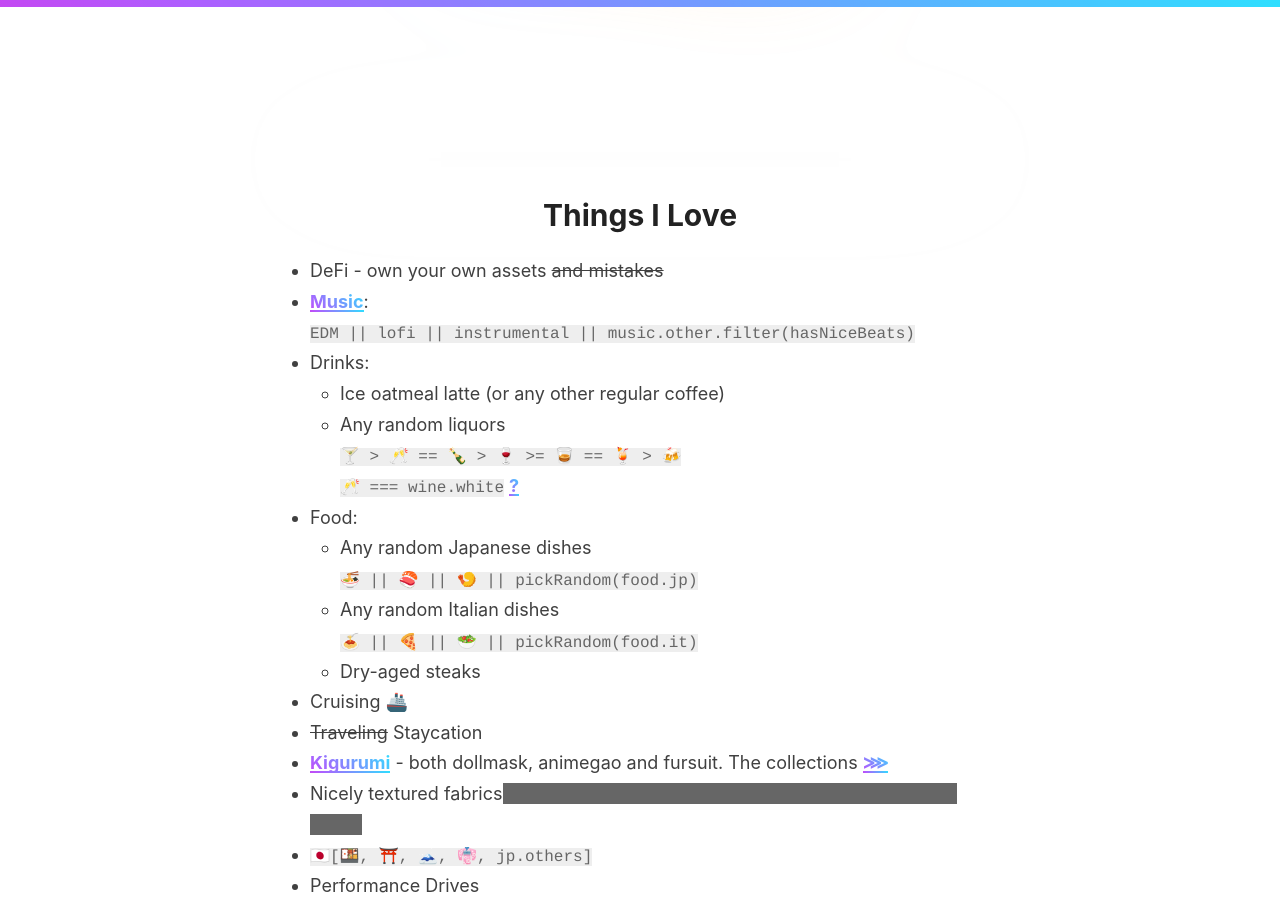
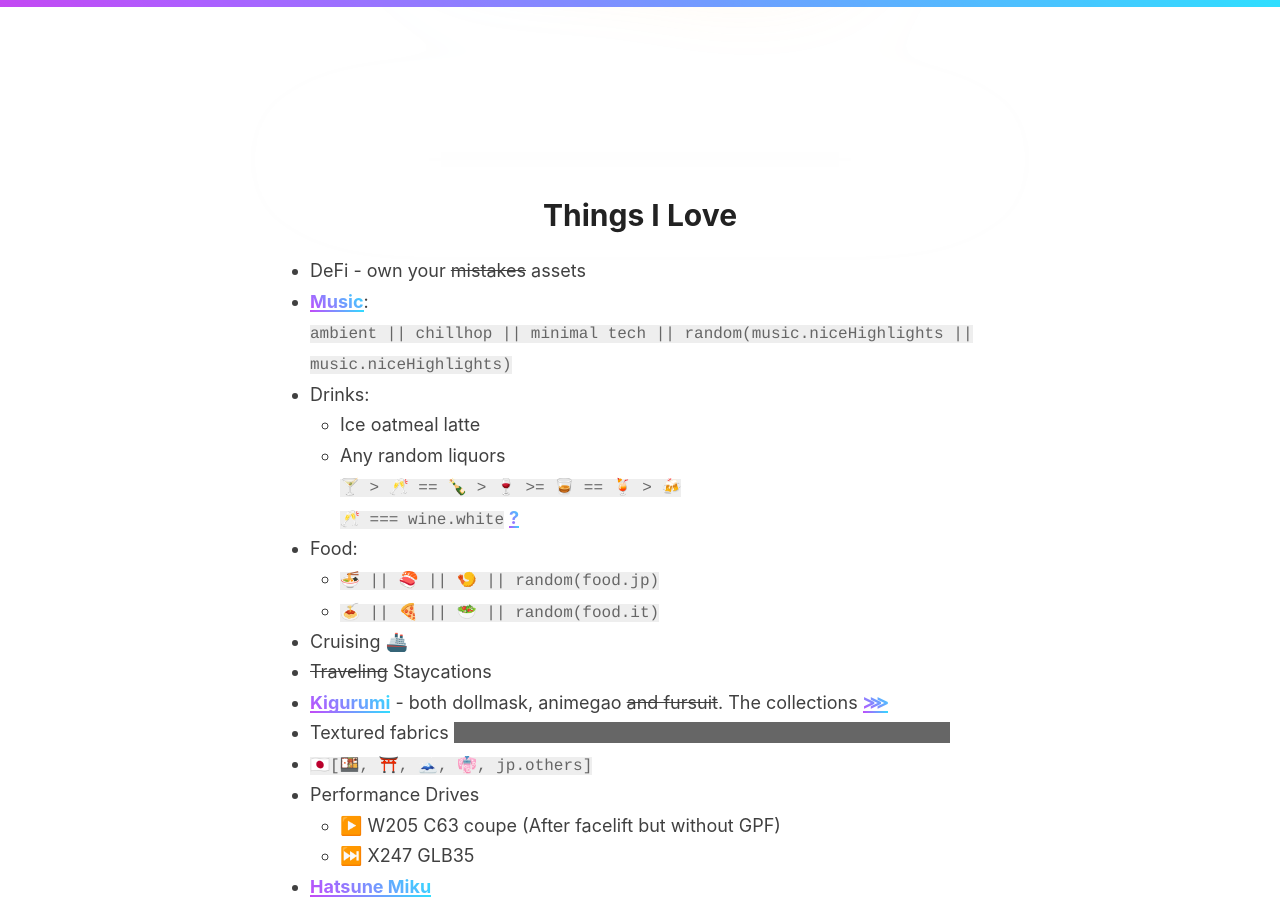
Before and after one commit to 98827ddb7e5a2c2e261912a23d9251d6/98827ddb7e5a2c2e261912a23d9251d6.github.io, a Jekyll site: the page built from index.md, in a window 1280 px wide and 900 px high, scrolled down 606 px. Built offline with Jekyll 4.4.1, drawn with Linux system fonts in a browser that asks for light colours; some of the changed text lies outside the part shown.

```diff
--- a/index.md
+++ b/index.md
@@ -6,24 +6,21 @@
 
 # Things I <span id="046b759f57ebf5d19440f0639ddd41b7">Love</span>
 
-- DeFi - own your own assets ~~and mistakes~~
+- DeFi - own your ~~mistakes~~ assets
 - [Music](https://twitter.com/search?q=(%23AppleMusic%20OR%20%23YouTubeMusic%20OR%20%40YouTubeMusic%20OR%20%23Spotify)%20(from%3ABeriru_Chan)%20filter%3Alinks%20-filter%3Areplies&src=typed_query&f=live){:target="_blank" rel="noopener"}: \
-`EDM || lofi || instrumental || music.other.filter(hasNiceBeats)`
+`ambient || chillhop || minimal tech || random(music.niceHighlights || music.niceHighlights)`
 - Drinks:
-	- Ice oatmeal latte (or any other regular coffee)
+	- Ice oatmeal latte
 	- Any random liquors \
 `🍸 > 🥂 == 🍾 > 🍷 >= 🥃 == 🍹 > 🍻`\
 `🥂 === wine.white` [?](https://www.foodandwine.com/news/white-wine-emoji-unicode-approval-fail){:target="_blank" rel="noopener"}
 - Food:
-	- Any random Japanese dishes \
-`🍜 || 🍣 || 🍤 || pickRandom(food.jp)`
-	- Any random Italian dishes \
-`🍝 || 🍕 || 🥗 || pickRandom(food.it)`
-	- Dry-aged steaks
+	- `🍜 || 🍣 || 🍤 || random(food.jp)`
+	- `🍝 || 🍕 || 🥗 || random(food.it)`
 - Cruising 🚢
-- ~~Traveling~~ Staycation
-- [Kigurumi](https://beriru.wiki/photos/?loadSingle=96) - both dollmask, animegao and fursuit. The collections [⋙](kig-list/)
-- Nicely textured fabrics<span class="hidden-text">, worn by wonderful people, e.g. zentai, [tights](https://beriru.wiki/photos/?loadSingle=54&hidden=yes), [knee-socks](https://beriru.wiki/photos/?loadSingle=69)</span>
+- ~~Traveling~~ Staycations
+- [Kigurumi](https://beriru.wiki/photos/?loadSingle=96) - both dollmask, animegao ~~and fursuit~~. The collections [⋙](kig-list/)
+- Textured fabrics <span class="hidden-text">worn by wonderful people, e.g. zentai, [tights](https://beriru.wiki/photos/?loadSingle=54&hidden=yes), [knee-socks](https://beriru.wiki/photos/?loadSingle=69)</span>
 - `🇯🇵[🍱, ⛩️, 🗻, 👘, jp.others]`
 - Performance Drives
 	- ▶️ W205 C63 coupe (After facelift but without GPF)
```
Also changed, not shown: other parts of index.md (+4 -4 lines), _pages/kig-list.md (+2 -2 lines).
